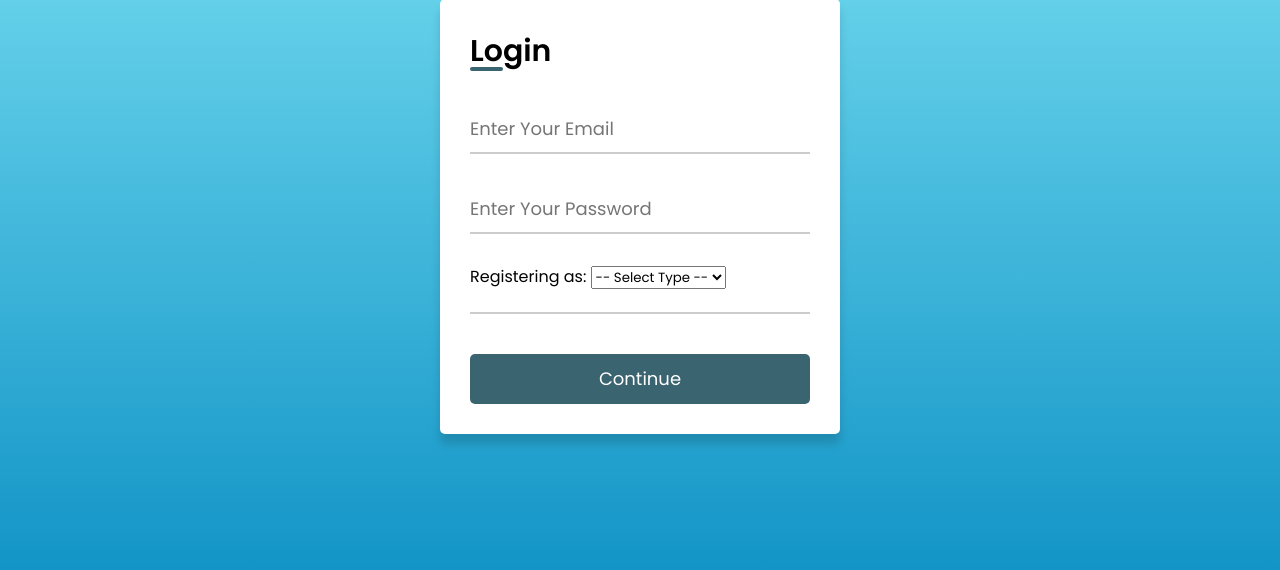
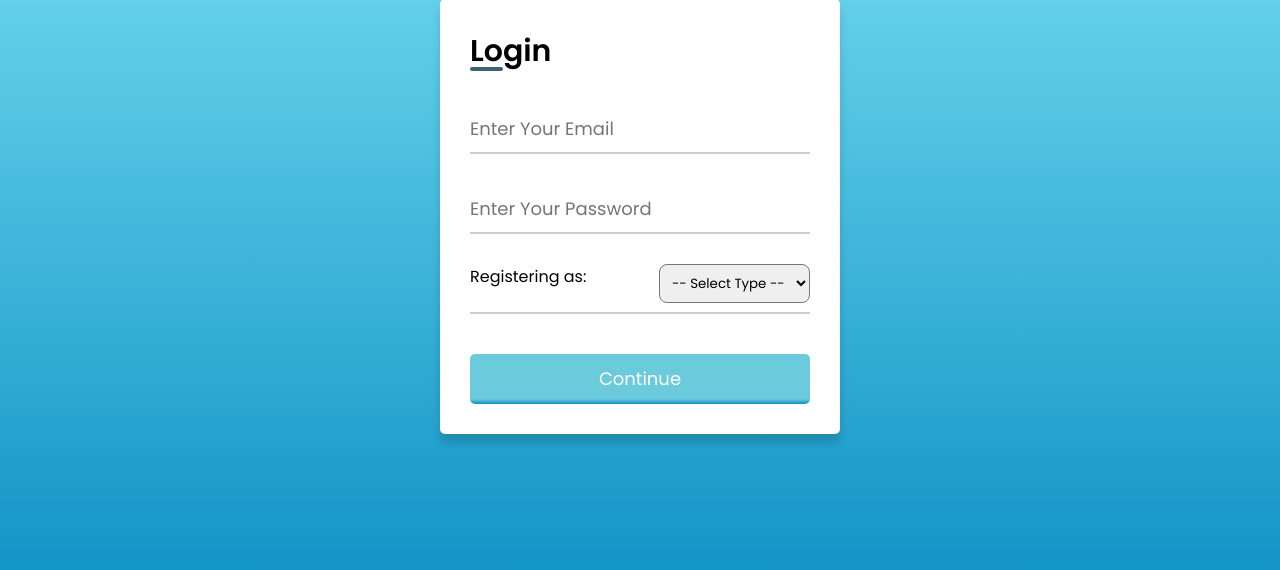
Before and after one commit to alineFhassan/EECE798N_Project, a Flask app: page /login in a window 1280 px wide. Shown: the part 184-754 px from the top of the page. Run offline with Flask 3, Linux system fonts and the light colour scheme; some libraries are stand-ins or nearby versions.

Commit message:
Changed Login styles

```diff
--- a/frontend/static/assets/css/style_login.css
+++ b/frontend/static/assets/css/style_login.css
@@ -10,7 +10,7 @@ body {
   height: 100vh;
   width: 100%;
   place-items: center;
-  background: linear-gradient(to top, #0C90C4, #7EE3F5);
+  background: linear-gradient(to top, #0C90C4, #7EE3F5) ;
 }
 ::selection {
   background: #1abeff;
@@ -82,7 +82,7 @@ body {
   margin: 40px 0 20px 0;
 }
 .container .input-box input[type="submit"] {
-  background:linear-gradient(135deg, #3a6470 0%, #3a6470 100%);
+  background:linear-gradient(to top, #0C90C4, #6bcbdc 10%);
   font-size: 18px;
   color: #fff;
   border-radius: 5px;
@@ -99,3 +99,9 @@ body {
   display: flex;
   align-items: center;
 }
+
+.input-box.user-type select {
+  padding: .5rem;
+  float: right;
+  border-radius: .5rem;
+}
--- a/frontend/static/assets/css/style_signup.css
+++ b/frontend/static/assets/css/style_signup.css
@@ -135,7 +135,7 @@ form .button input {
   letter-spacing: 1px;
   cursor: pointer;
   transition: all 0.3s ease;
-  background: linear-gradient(135deg, #6fcde7 0%, #3a6470 100%);
+  background:linear-gradient(to top, #0C90C4, #6bcbdc 10%);
 }
 
 form .button input:hover {
--- a/frontend/templates/login.html
+++ b/frontend/templates/login.html
@@ -29,7 +29,7 @@
           <input type="password" name="password" placeholder="Enter Your Password" required />
           <div class="underline"></div>
         </div>
-        <div class="input-box">
+        <div class="input-box user-type">
           <span class="details">Registering as:</span>
           <select name="user_type" required>
               <option value="">-- Select Type --</option>
```
Also changed, not shown: frontend/static/assets/img/desk_with_laptops_image_.png (added).
